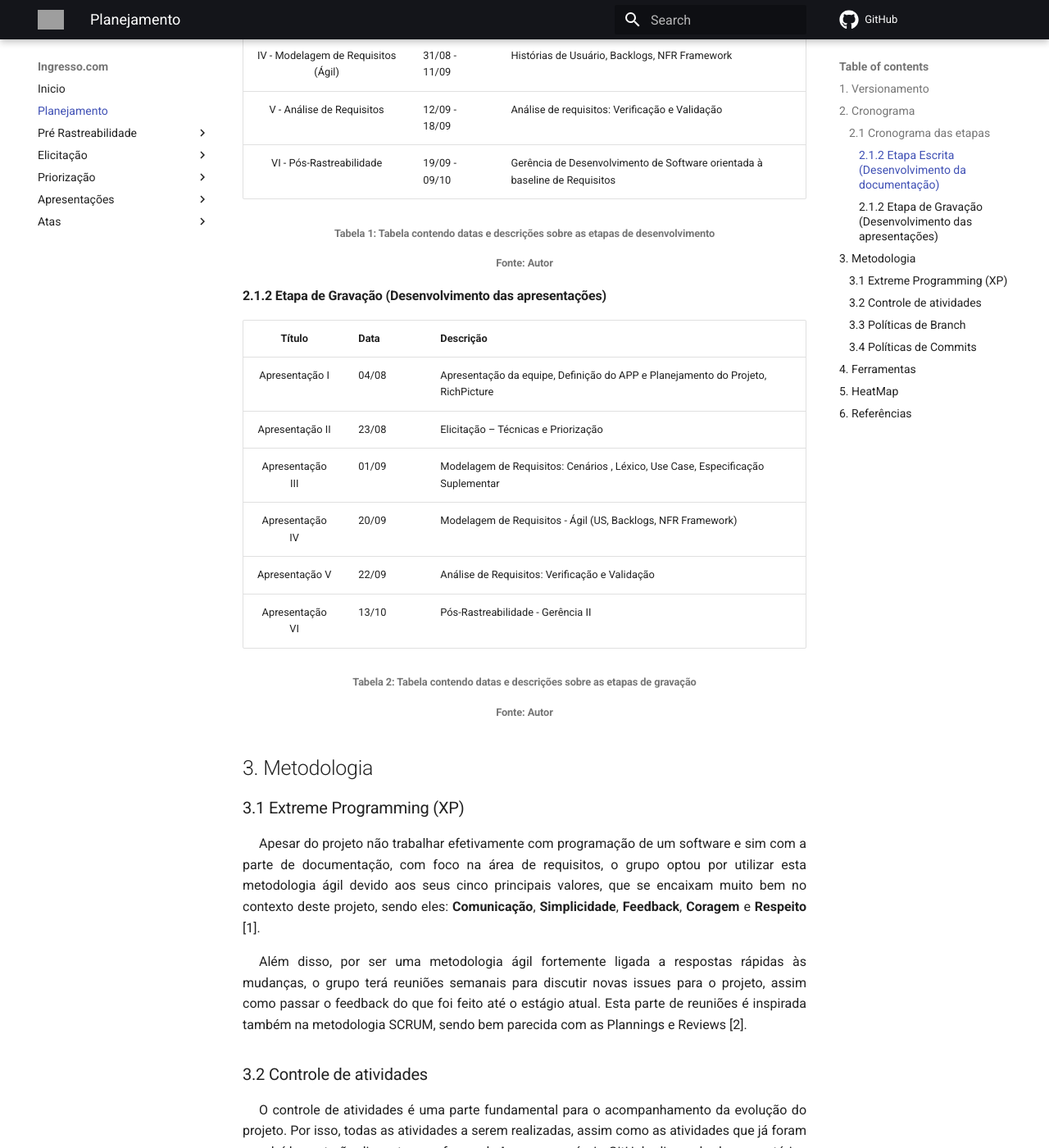
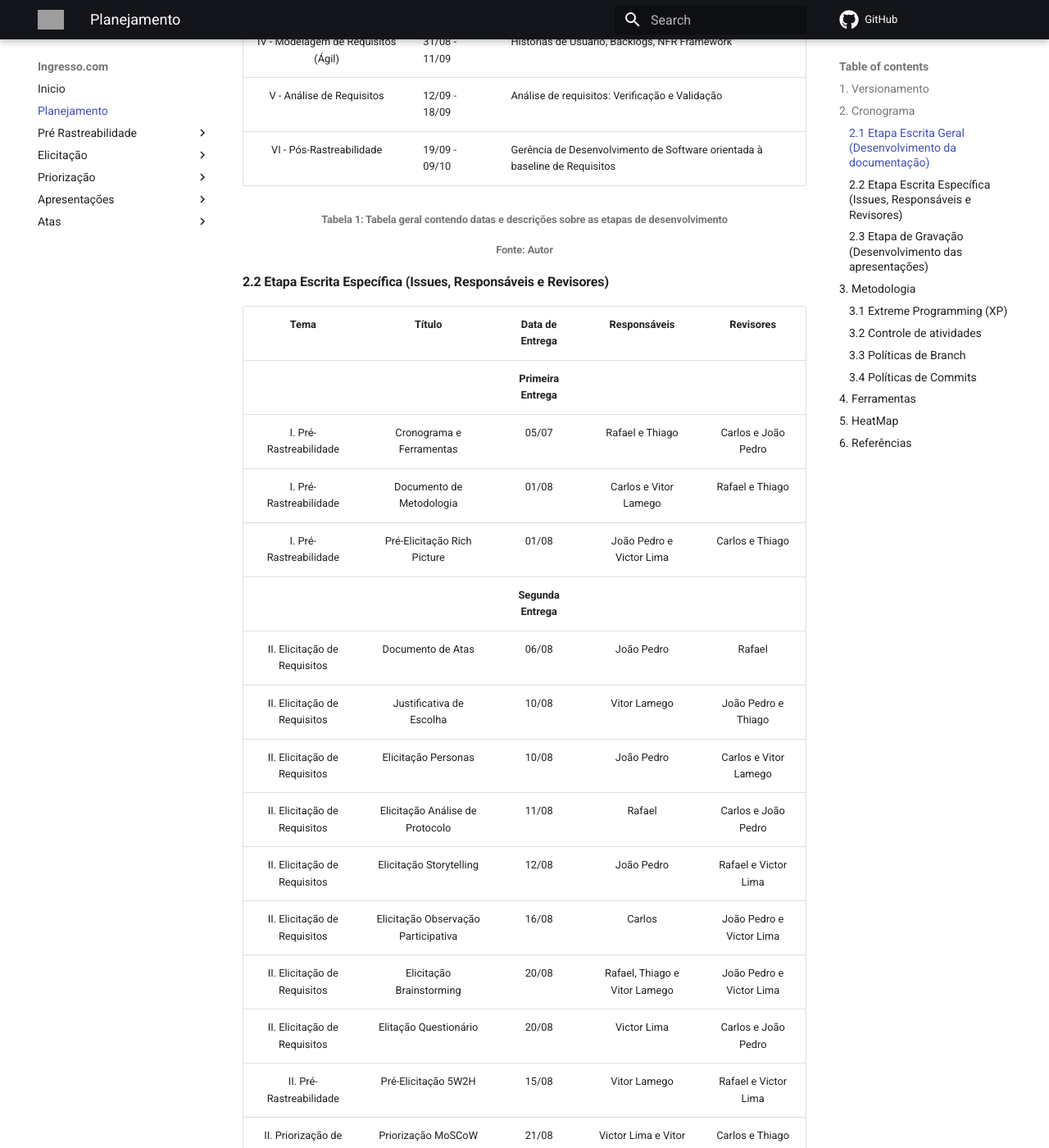
Before and after one commit to Requisitos-de-Software/2021.1-Ingresso.com, an MkDocs documentation site: the page built from docs/planejamento/index.md, in a window 1280 px wide and 1400 px high, scrolled down 1047 px. Shown: the whole window at 82% size. Built offline with MkDocs 1.6.1 and Material for MkDocs 9.7.7, drawn with Linux system fonts in a browser that asks for light colours; comment, search, counter and statistics services are not loaded; some of the changed text lies outside the part shown; grey boxes are pictures that could not be loaded.

Commit message:
#53 Melhoria cronograma

```diff
--- a/docs/planejamento/index.md
+++ b/docs/planejamento/index.md
@@ -8,26 +8,55 @@
 |1.2|31/07|<center>Adição do HeatMap</center>|<center>Rafael</center>|
 |1.3|04/08|<center>Adição referências e legendas</center>|<center>João Pedro, Vitor Lamego</center>|
 |1.4|04/08|<center>Adição nova ferramenta de storyboard</center>|<center>João Pedro</center>|
+|2.0|24/08|<center>Melhoria do Cronograma</center>|<center>João Pedro</center>|
 
 ## 2. Cronograma
 
 <p style="text-align: justify; text-indent: 20px">O cronograma das etapas do projeto foi baseado nas datas de entregas das atividades descritas no plano de ensino da disciplina de Requisitos de Software, visando atender às exigências de cada ponto de controle. As datas podem ser alteradas, caso haja necessidade.</p>
 
-### 2.1 Cronograma das etapas
-#### 2.1.2 Etapa Escrita (Desenvolvimento da documentação)
+#### 2.1 Etapa Escrita Geral (Desenvolvimento da documentação)
 
 | Título                         | Data        |Descrição|
 | :------------------------------: | ----------- | -------------------------------------------------------------------------- |
 I - Pré-Rastreabilidade            | 27/07 - 04/08 | Planejamento do Projeto, Rich Picture|
 II - Elicitação de Requisitos       | 05/08 - 21/08 | Técnicas e Priorização|
-III - Modelagem de Requisitos        | 22/08 - 30/08 | Cenários , Léxico, Use Case, Especificação Suplementar|
+III - Modelagem de Requisitos        | 22/08 - 30/08 | Cenários, Léxico, Use Case, Especificação Suplementar|
 IV - Modelagem de Requisitos (Ágil)| 31/08 - 11/09 | Histórias de Usuário, Backlogs, NFR Framework|
 V - Análise de Requisitos          | 12/09 - 18/09 | Análise de requisitos: Verificação e Validação  |
 VI - Pós-Rastreabilidade            | 19/09 - 09/10 | Gerência de Desenvolvimento de Software orientada à baseline de Requisitos |
-<h6 align = "center">Tabela 1: Tabela contendo datas e descrições sobre as etapas de desenvolvimento</h6>
+<h6 align = "center">Tabela 1: Tabela geral contendo datas e descrições sobre as etapas de desenvolvimento</h6>
 <h6 align = "center">Fonte: Autor</h6>
 
-#### 2.1.2 Etapa de Gravação (Desenvolvimento das apresentações)
+#### 2.2 Etapa Escrita Específica (Issues, Responsáveis e Revisores)
+
+|Tema|Título|Data de Entrega|Responsáveis|Revisores|
+|:-:|:-:|:-:|:-:|:-:|
+|||<b>Primeira Entrega</b>|||
+|I. Pré-Rastreabilidade|Cronograma e Ferramentas|05/07|Rafael e Thiago|Carlos e João Pedro|
+|I. Pré-Rastreabilidade|Documento de Metodologia|01/08|Carlos e Vitor Lamego|Rafael e Thiago
+|I. Pré-Rastreabilidade|Pré-Elicitação Rich Picture|01/08|João Pedro e Victor Lima|Carlos e Thiago|
+|||<b>Segunda Entrega</b>|||
+|II. Elicitação de Requisitos|Documento de Atas|06/08|João Pedro|Rafael|
+|II. Elicitação de Requisitos|Justificativa de Escolha|10/08|Vitor Lamego|João Pedro e Thiago|
+|II. Elicitação de Requisitos|Elicitação Personas|10/08|João Pedro|Carlos e Vitor Lamego|
+|II. Elicitação de Requisitos|Elicitação Análise de Protocolo|11/08|Rafael|Carlos e João Pedro|
+|II. Elicitação de Requisitos|Elicitação Storytelling|12/08|João Pedro|Rafael e Victor Lima|
+|II. Elicitação de Requisitos|Elicitação Observação Participativa|16/08|Carlos|João Pedro e Victor Lima|
+|II. Elicitação de Requisitos|Elicitação Brainstorming|20/08|Rafael, Thiago e Vitor Lamego|João Pedro e Victor Lima
+|II. Elicitação de Requisitos|Elitação Questionário|20/08|Victor Lima|Carlos e João Pedro
+|II. Pré-Rastreabilidade|Pré-Elicitação 5W2H|15/08|Vitor Lamego|Rafael e Victor Lima|
+|II. Priorização de Requisitos|Priorização MoSCoW|21/08|Victor Lima e Vitor Lamego|Carlos e Thiago|
+|II. Priorização de Requisitos|Priorização House of Quality|22/08|João Pedro e Rafael|Victor Lima e Vitor Lamego|
+|II. Priorização de Requisitos|First Things First|23/08|Carlos e Thiago|João Pedro e Rafael|
+|||<b>Terceira Entrega</b>|||
+|III. Modelagem de Requisitos|Modelagem Léxicos|--|Rafael e Thiago|--|
+|III. Modelagem de Requisitos|Modelagem Especificação Suplementar|--|Rafael e Thiago|--|
+|III. Modelagem de Requisitos|Modelagem Use Case|--|João Pedro e Victor Lima|--|
+|III. Modelagem de Requisitos|Modelagem Cenários|--|Carlos e Vitor Lamego|--|
+<h6 align = "center">Tabela 2: Tabela específica contendo data de entrega, responsáveis e revisores</h6>
+<h6 align = "center">Fonte: Autor</h6>
+
+#### 2.3 Etapa de Gravação (Desenvolvimento das apresentações)
 
 | Título             | Data        |Descrição|
 | :-------------------------------: |-------------|---------|
@@ -37,7 +66,7 @@ Apresentação III                 |01/09        |Modelagem de Requisitos: Cená
 Apresentação IV                  |20/09        |Modelagem de Requisitos - Ágil (US, Backlogs, NFR Framework)|
 Apresentação V                   |22/09        |Análise de Requisitos: Verificação e Validação|
 Apresentação VI                  |13/10        |Pós-Rastreabilidade - Gerência II|
-<h6 align = "center">Tabela 2: Tabela contendo datas e descrições sobre as etapas de gravação</h6>
+<h6 align = "center">Tabela 3: Tabela contendo datas e descrições sobre as etapas de gravação</h6>
 <h6 align = "center">Fonte: Autor</h6>
 
 ## 3. Metodologia
@@ -98,7 +127,7 @@ Co-authored-by: Fábio Silva <fabiosilva@gmail.com>
 | <img src="../assets/planejamento/logos/drawio.png" width="50px" /> | Draw.io | Criação de diagramas. |
 | <img src="../assets/planejamento/logos/mkdocs.png" width="100px" /> | Mkdocs | Ferramenta usada para criação do Site wiki do projeto. |
 | <img src="../assets/planejamento/logos/storyboardThat.png" width="100px" /> | Storyboar That | Criação de storyboard. |
-<h6 align = "center">Tabela 3: Tabela contendo as ferramentas utilizadas no projeto</h6>
+<h6 align = "center">Tabela 4: Tabela contendo as ferramentas utilizadas no projeto</h6>
 <h6 align = "center">Fonte: Autor</h6>
 
 ## 5. HeatMap
```
